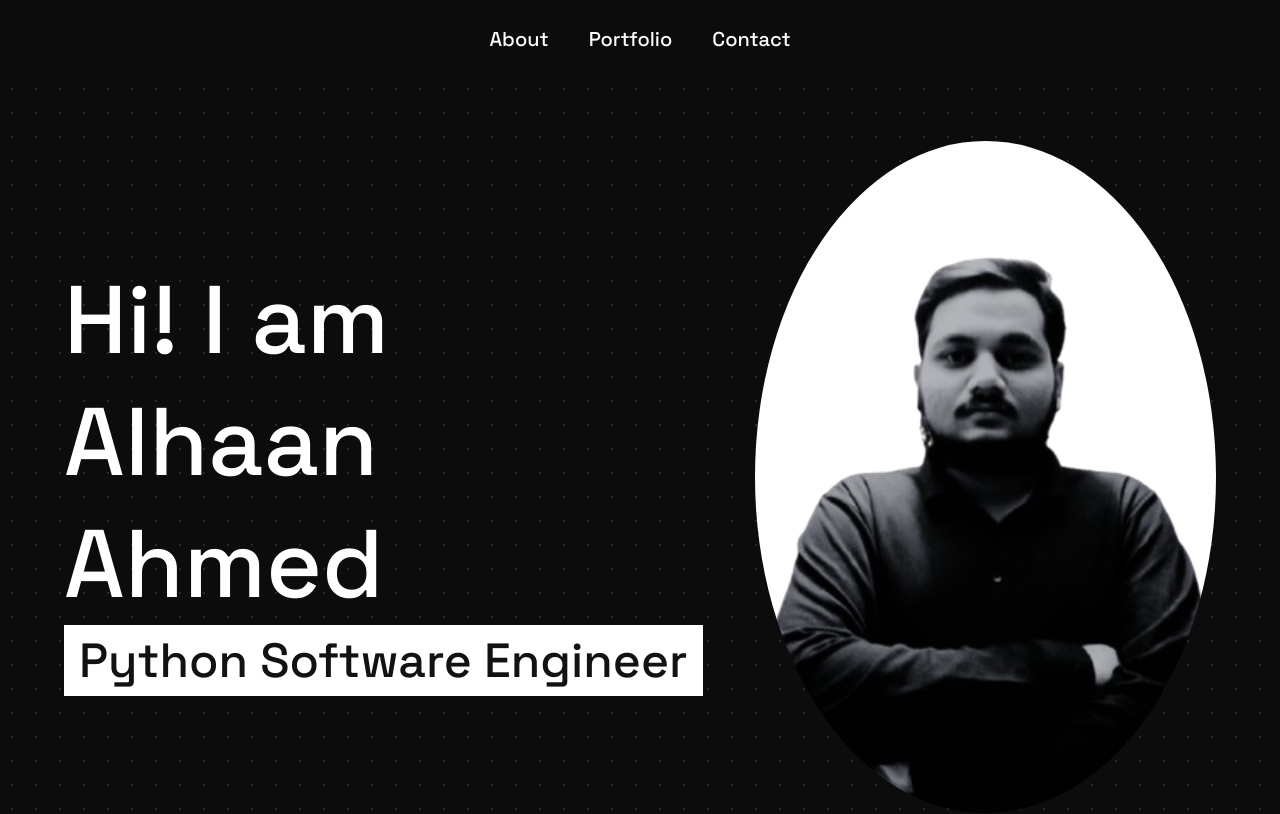
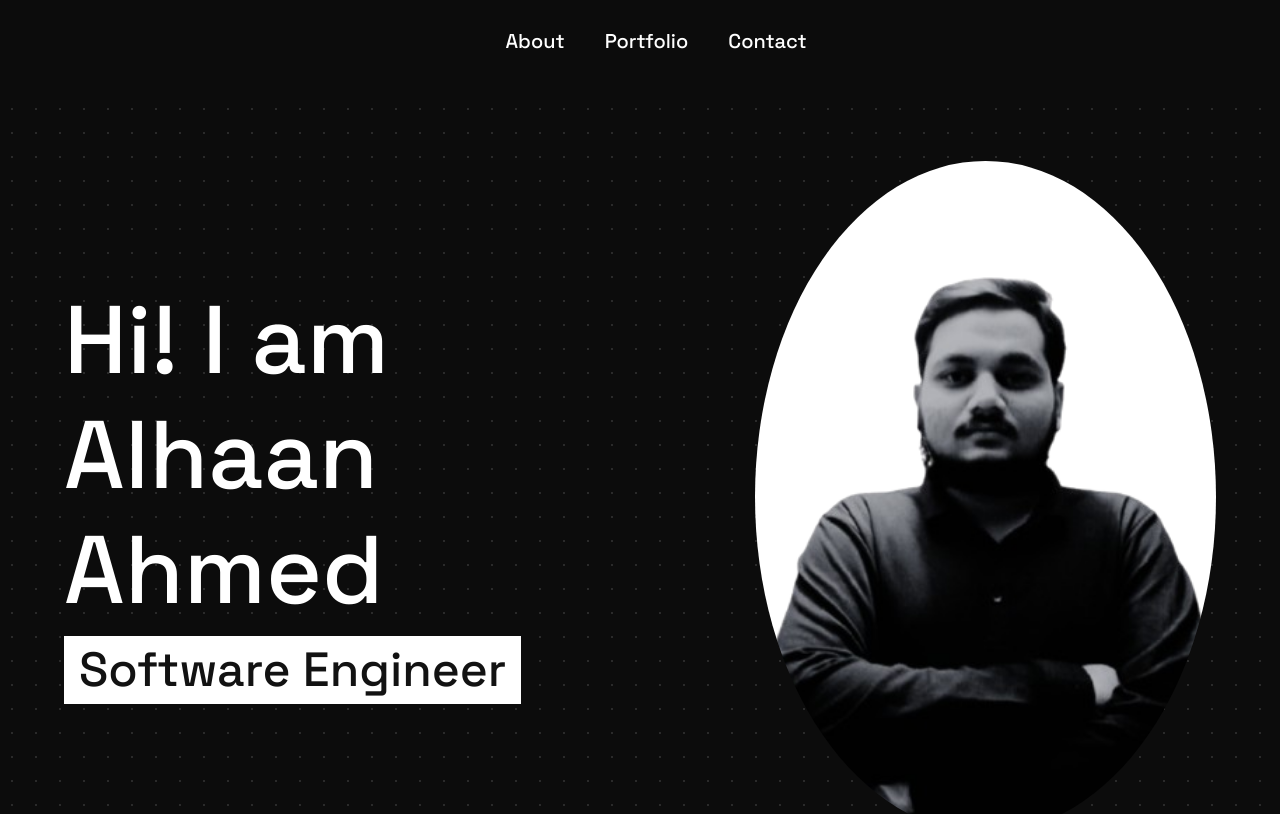
Before and after one commit to iam-devAlhan/portfolio-site, a React (Vite) app: page / in a window 1280 px wide. Shown: the top 814 px of the page. Built offline with nearby package versions, Linux system fonts and the light colour scheme.

Commit message:
feat: websie

```diff
--- a/index.html
+++ b/index.html
@@ -4,7 +4,7 @@
     <meta charset="UTF-8" />
     <meta name="viewport" content="width=device-width, initial-scale=1.0" />
     <link rel="stylesheet" href="https://cdn.jsdelivr.net/npm/bootstrap-icons@1.11.3/font/bootstrap-icons.min.css">
-    <title>Alhaan Ahmed - Frontend Dev</title>
+    <title>Alhaan Ahmed - Full Stack Engineer</title>
   </head>
   <body>
     <div id="root"></div>
--- a/package.json
+++ b/package.json
@@ -11,6 +11,7 @@
   },
   "dependencies": {
     "aos": "^2.3.4",
+    "bootstrap": "^5.3.8",
     "react": "^18.3.1",
     "react-dom": "^18.3.1",
     "react-scroll": "^1.9.3"
--- a/src/App.jsx
+++ b/src/App.jsx
@@ -3,6 +3,7 @@ import SectionOne from "./features/sections/sectionOne";
 import SectionTwo from "./features/sections/sectionTwo";
 import SectionThree from "./features/sections/portfolioSection";
 import "./App.css";
+import 'bootstrap/dist/css/bootstrap.min.css';
 import Footer from "./features/footer/footer";
 function App() {
   return (
--- a/src/features/navbar/navbar.jsx
+++ b/src/features/navbar/navbar.jsx
@@ -5,7 +5,7 @@ const Navbar = function () {
     <>
       <header>
         <nav>
-          <div className={styles.container}>
+          <div className={`${styles.container} ${styles["navbar-header"]}`}>
             <ul>
               <Link to="about" smooth={true} duration={500}>
                 <li className={styles["nav-link"]}>About</li>
--- a/src/features/navbar/navbar.module.css
+++ b/src/features/navbar/navbar.module.css
@@ -14,6 +14,7 @@
     padding: 10px;
     margin: 0px 10px;
     transition: 0.2s ease-out;
+    color: var(--color-white);
 }
 
 .nav-link:hover {
@@ -22,3 +23,7 @@
     cursor: pointer;
     border-radius: 20px;
 }
+
+.navbar-header {
+    background-color: var(--color-dark) !important;
+}
--- a/src/features/sections/portfolioSection.jsx
+++ b/src/features/sections/portfolioSection.jsx
@@ -1,6 +1,5 @@
 import styles from "../sections/css/portfolioSection.module.css";
 import projectone from "../../assets/freelancing_app_project.jpeg";
-import projecttwo from "../../assets/ai_assistant_project.png";
 
 const SectionThree = function () {
   return (
--- a/src/features/sections/sectionOne.jsx
+++ b/src/features/sections/sectionOne.jsx
@@ -21,7 +21,7 @@ const SectionOne = function () {
         >
           <h1 className={styles.heading_01}>Hi! I am Alhaan Ahmed</h1>
           <h3 className={styles.heading_02}>
-            Python Software Engineer
+            Software Engineer
           </h3>
         </div>
         <div className={styles.flexContainer2}>
```
Also changed, not shown: src/features/sections/css/sectionOne.module.css (line endings or trailing spaces), 1 other file (tests, documents, lock files or other folders).
